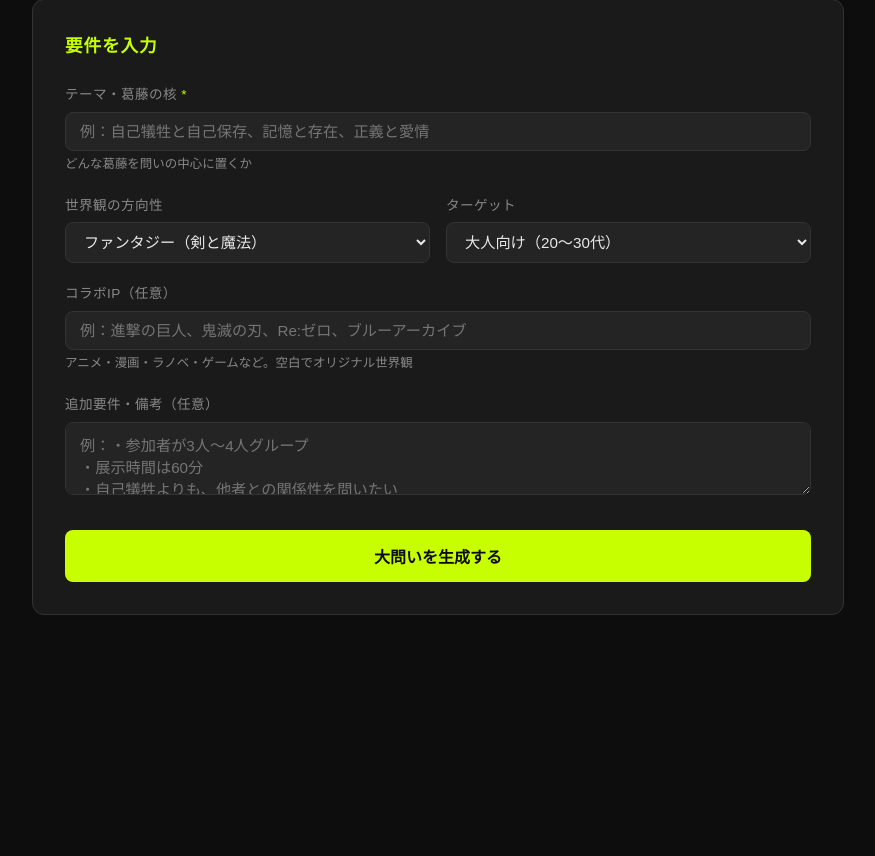
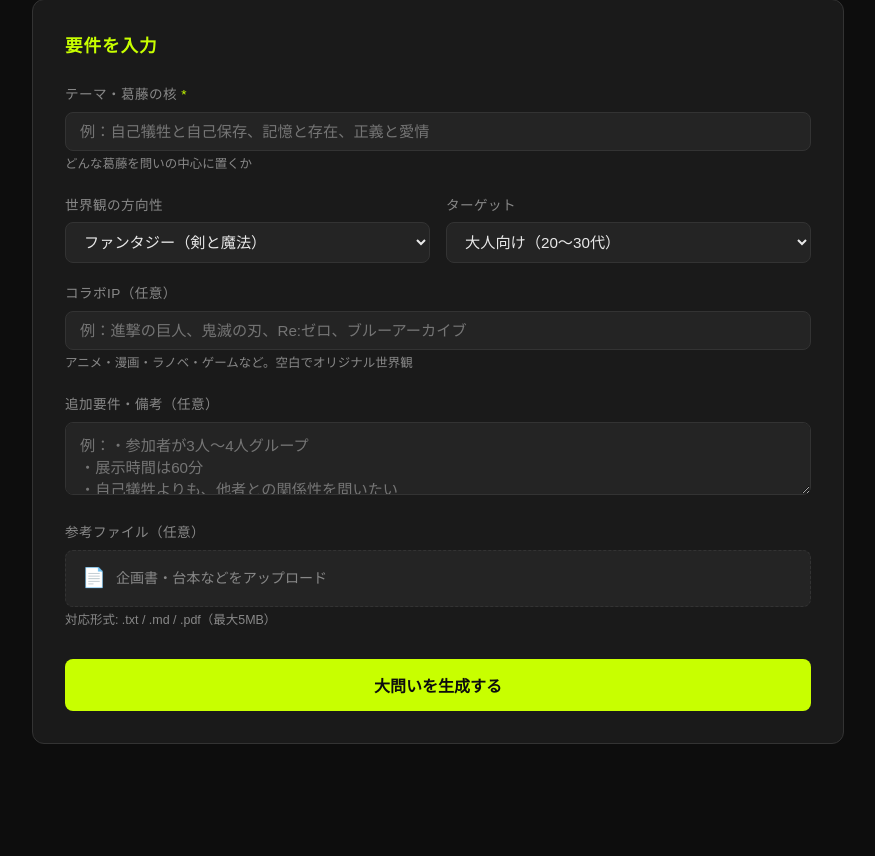
Before and after one commit to yuyatanakanata/toi-tsukuru-kun, a Flask app: page / in a window 1280 px wide. Shown: the part 183-1039 px from the top of the page, without its empty margins (202-1077 px from the left). Before the commit the page ends 798 px from the top, so only its background shows below. Run offline with Flask 3, Linux system fonts and the light colour scheme.

Commit message:
add file upload feature for reference documents

```diff
--- a/app.py
+++ b/app.py
@@ -92,17 +92,37 @@ def get_model():
 def index():
     return render_template("index.html")
 
+def extract_file_text(f):
+    ext = (f.filename or "").rsplit(".", 1)[-1].lower()
+    if ext == "pdf":
+        import pypdf
+        reader = pypdf.PdfReader(f)
+        return "\n".join(page.extract_text() or "" for page in reader.pages)
+    return f.read().decode("utf-8", errors="ignore")
+
 @app.route("/generate", methods=["POST"])
 def generate():
-    data = request.json
-    theme = (data.get("theme") or "").strip()
-    ip_collab = (data.get("ip_collab") or "").strip()
-    world_style = (data.get("world_style") or "ファンタジー").strip()
-    target = (data.get("target") or "大人向け").strip()
-    notes = (data.get("notes") or "").strip()
+    if request.content_type and "multipart/form-data" in request.content_type:
+        theme = (request.form.get("theme") or "").strip()
+        ip_collab = (request.form.get("ip_collab") or "").strip()
+        world_style = (request.form.get("world_style") or "ファンタジー").strip()
+        target = (request.form.get("target") or "大人向け").strip()
+        notes = (request.form.get("notes") or "").strip()
+        uploaded = request.files.get("ref_file")
+        file_text = extract_file_text(uploaded) if uploaded and uploaded.filename else ""
+    else:
+        data = request.json or {}
+        theme = (data.get("theme") or "").strip()
+        ip_collab = (data.get("ip_collab") or "").strip()
+        world_style = (data.get("world_style") or "ファンタジー").strip()
+        target = (data.get("target") or "大人向け").strip()
+        notes = (data.get("notes") or "").strip()
+        file_text = ""
 
     if not theme:
         return {"error": "テーマ・葛藤の核を入力してください"}, 400
+
+    ref_section = f"\n\n## 参考資料（アップロードされたファイル）\n{file_text[:8000]}" if file_text.strip() else ""
 
     user_prompt = f"""以下の要件で「大問い」を作成してください。
 
@@ -111,7 +131,7 @@ def generate():
 - 世界観の方向性: {world_style}
 - ターゲット: {target}
 {"- コラボIP: " + ip_collab if ip_collab else ""}
-{"- 追加要件: " + notes if notes else ""}
+{"- 追加要件: " + notes if notes else ""}{ref_section}
 
 JSON形式のみで出力してください。"""
 
--- a/requirements.txt
+++ b/requirements.txt
@@ -2,3 +2,4 @@ flask==3.0.3
 google-generativeai==0.8.3
 python-dotenv==1.0.1
 gunicorn==21.2.0
+pypdf==4.3.1
--- a/static/app.js
+++ b/static/app.js
@@ -4,6 +4,22 @@ const streamingOutput = document.getElementById("streaming-output");
 const parsedOutput = document.getElementById("parsed-output");
 const submitBtn = document.getElementById("submit-btn");
 const copyBtn = document.getElementById("copy-btn");
+const refFileInput = document.getElementById("ref-file");
+const fileNameDisplay = document.getElementById("file-name-display");
+const fileClearBtn = document.getElementById("file-clear-btn");
+
+refFileInput.addEventListener("change", () => {
+  if (refFileInput.files[0]) {
+    fileNameDisplay.textContent = refFileInput.files[0].name;
+    fileClearBtn.style.display = "inline-block";
+  }
+});
+
+function clearFile() {
+  refFileInput.value = "";
+  fileNameDisplay.textContent = "企画書・台本などをアップロード";
+  fileClearBtn.style.display = "none";
+}
 
 let fullText = "";
 
@@ -33,10 +49,24 @@ async function runGenerate() {
   resultSection.scrollIntoView({ behavior: "smooth", block: "start" });
 
   try {
+    const formData = new FormData();
+    formData.append("theme", theme);
+    formData.append("ip_collab", ipCollab);
+    formData.append("world_style", worldStyle);
+    formData.append("target", target);
+    formData.append("notes", notes);
+    if (refFileInput.files[0]) {
+      const file = refFileInput.files[0];
+      if (file.size > 5 * 1024 * 1024) {
+        showError("ファイルサイズは5MB以下にしてください");
+        return;
+      }
+      formData.append("ref_file", file);
+    }
+
     const response = await fetch("/generate", {
       method: "POST",
-      headers: { "Content-Type": "application/json" },
-      body: JSON.stringify({ theme, ip_collab: ipCollab, world_style: worldStyle, target, notes }),
+      body: formData,
     });
 
     const reader = response.body.getReader();
--- a/static/style.css
+++ b/static/style.css
@@ -116,6 +116,40 @@ small a {
 }
 
 small a:hover { text-decoration: underline; }
+
+.file-upload-area {
+  display: flex;
+  align-items: center;
+  gap: 8px;
+  background: var(--surface2);
+  border: 1px dashed var(--border);
+  border-radius: 8px;
+  padding: 12px 16px;
+  cursor: pointer;
+  transition: border-color 0.2s;
+}
+.file-upload-area:hover { border-color: var(--accent); }
+.file-upload-label {
+  display: flex;
+  align-items: center;
+  gap: 10px;
+  flex: 1;
+  cursor: pointer;
+  font-size: 0.88rem;
+  color: var(--text-dim);
+}
+.file-icon { font-size: 1.2rem; }
+.file-clear-btn {
+  background: none;
+  border: 1px solid var(--border);
+  color: var(--text-dim);
+  border-radius: 4px;
+  padding: 2px 8px;
+  cursor: pointer;
+  font-size: 0.8rem;
+  flex-shrink: 0;
+}
+.file-clear-btn:hover { border-color: var(--error); color: var(--error); }
 
 button[type="submit"] {
   width: 100%;
--- a/templates/index.html
+++ b/templates/index.html
@@ -59,6 +59,19 @@
             <textarea id="notes" rows="3" placeholder="例：・参加者が3人〜4人グループ&#10;・展示時間は60分&#10;・自己犠牲よりも、他者との関係性を問いたい"></textarea>
           </div>
 
+          <div class="form-group">
+            <label for="ref-file">参考ファイル（任意）</label>
+            <div class="file-upload-area" id="file-upload-area">
+              <input type="file" id="ref-file" accept=".txt,.md,.pdf" style="display:none">
+              <div class="file-upload-label" id="file-label" onclick="document.getElementById('ref-file').click()">
+                <span class="file-icon">📄</span>
+                <span id="file-name-display">企画書・台本などをアップロード</span>
+              </div>
+              <button type="button" id="file-clear-btn" class="file-clear-btn" style="display:none" onclick="clearFile()">✕</button>
+            </div>
+            <small>対応形式: .txt / .md / .pdf（最大5MB）</small>
+          </div>
+
           <button type="submit" id="submit-btn">大問いを生成する</button>
         </form>
       </section>
```
